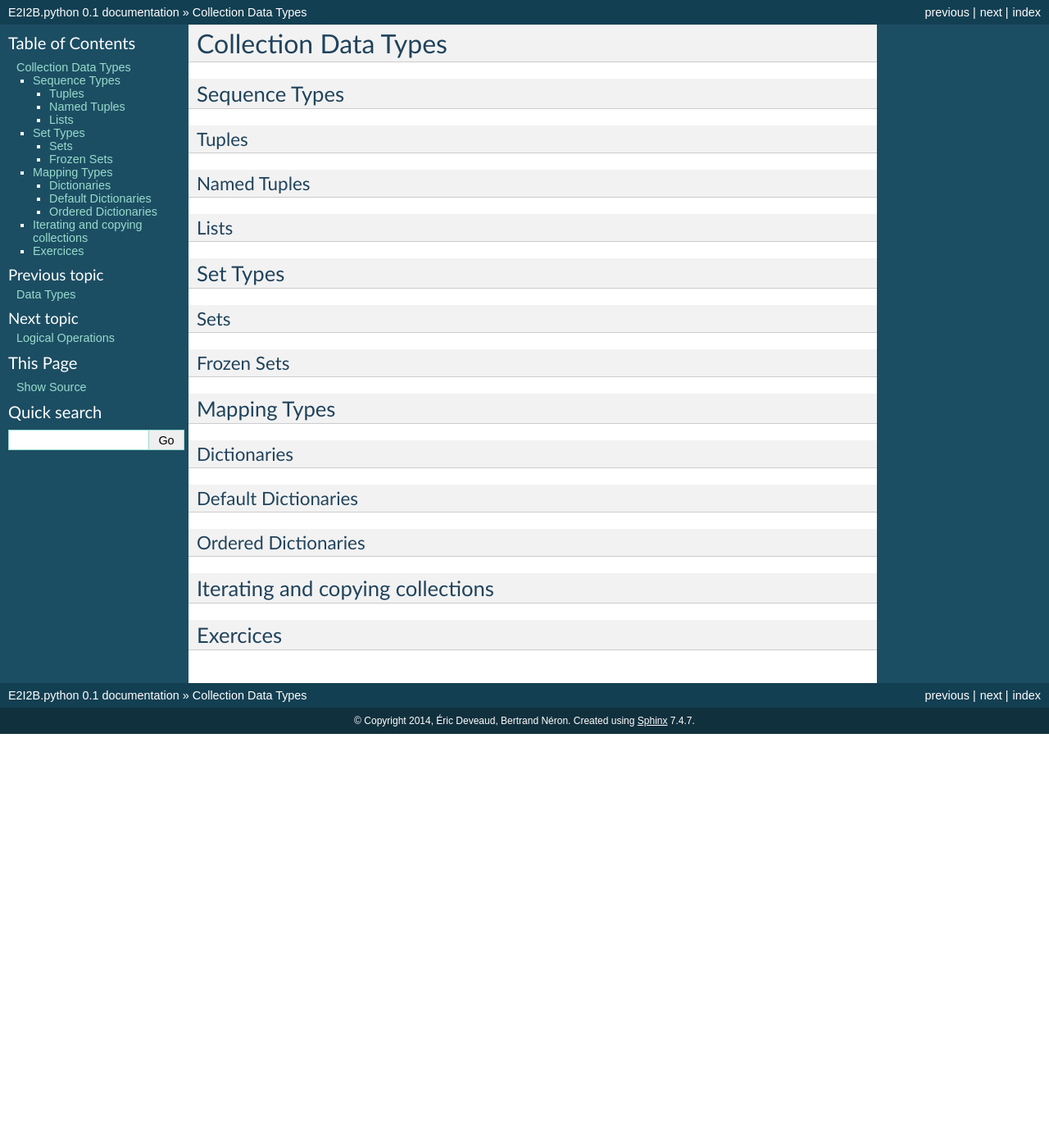
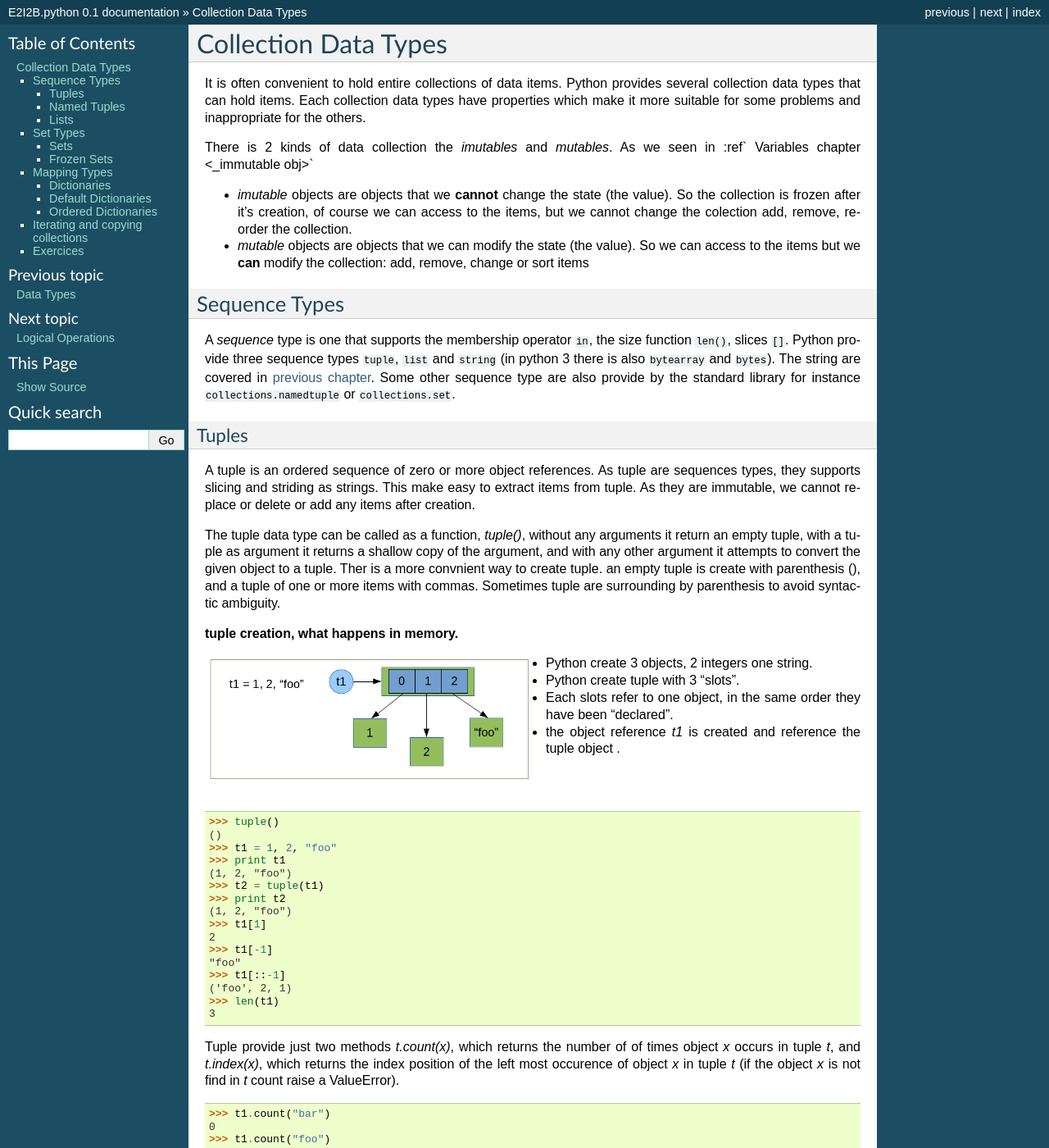
Before and after one commit to C3BI-pasteur-fr/python-course-1, a Sphinx documentation site: the page built from source/Collection_Data_Types.rst, in a window 1280 px wide and 1400 px high. Shown: the whole window at 82% size. Built offline with Sphinx 7.4.7, drawn with Linux system fonts in a browser that asks for light colours; some of the changed text lies outside the part shown.

Commit message:
add section about tuple and namedtuple

```diff
--- a/source/Collection_Data_Types.rst
+++ b/source/Collection_Data_Types.rst
@@ -4,21 +4,137 @@
 Collection Data Types
 *********************
 
+It is often convenient to hold entire collections of data items.
+Python provides several collection data types that can hold items.
+Each collection data types have properties which make it more suitable
+for some problems and inappropriate for the others.
+
+There is 2 kinds of data collection the *imutables* and *mutables*.
+As we seen in :ref` Variables chapter <_immutable obj>`
+
+* *imutable* objects are objects that we **cannot** change the state (the value).
+  So the collection is frozen after it's creation, of course we can access to the items,
+  but we cannot change the colection add, remove, reorder the collection.
+
+* *mutable* objects are objects that we can modify the state (the value).
+  So we can access to the items but we **can** modify the collection: add, remove, change or sort items
+
+
 .. _sequences:
 
 Sequence Types
 ==============
 
+A *sequence* type is one that supports the membership operator ``in``, the size function ``len()``, slices ``[]``.
+Python provide three sequence types ``tuple``, ``list`` and ``string`` (in python 3 there is also ``bytearray`` and ``bytes``).
+The string are covered in :ref:`previous chapter <strings>`.
+Some other sequence type are also provide by the standard library for instance ``collections.namedtuple``  or ``collections.set``.
+
 Tuples
 ------
 
+A tuple is an ordered sequence of zero or more object references.
+As tuple are sequences types, they supports slicing and striding as strings.
+This make easy to extract items from tuple.
+As they are immutable, we cannot replace or delete or add any items after creation.
+
+The tuple data type can be called as a function, *tuple()*, without any arguments it return an empty tuple,
+with a tuple as argument it returns a shallow copy of the argument, and with any other argument it
+attempts to convert the given object to a tuple.
+Ther is a more convnient way to create tuple. an empty tuple is create with parenthesis (),
+and a tuple of one or more items with commas.
+Sometimes tuple are surrounding by parenthesis to avoid syntactic ambiguity.
+
+**tuple creation, what happens in memory.**
+
+.. image:: _static/figs/tuple.png
+   :width: 400px
+   :align: left
+   :alt: tuple creation, what happen in memory.
+
+* Python create 3 objects, 2 integers one string.
+* Python create tuple with 3 "slots".
+* Each slots refer to one object, in the same order they have been "declared".
+* the object reference *t1* is created and reference the tuple object .
+
+.. container:: clearer
+
+   .. image :: _static/figs/spacer.png
+
+\ ::
+
+   >>> tuple()
+   ()
+   >>> t1 = 1, 2, "foo"
+   >>> print t1
+   (1, 2, "foo")
+   >>> t2 = tuple(t1)
+   >>> print t2
+   (1, 2, "foo")
+   >>> t1[1]
+   2
+   >>> t1[-1]
+   "foo"
+   >>> t1[::-1]
+   ('foo', 2, 1)
+   >>> len(t1)
+   3
+
+Tuple provide just two methods *t.count(x)*, which returns the number of of times object *x* occurs in tuple *t*,
+and *t.index(x)*, which returns the index position of the left most occurence of object *x* in tuple *t*
+(if the object *x* is not find in *t* count raise a ValueError). ::
+
+   >>> t1.count("bar")
+   0
+   >>> t1.count("foo")
+   1
+   >>> t1.index("foo")
+   2
+
+
 Named Tuples
 ------------
+
+A named tuple behaves just like a plain tuple, and has the same performance characteristics.
+It simply adds the possibilty to access to the data items in the tuple either by their index position
+or by name.
+A name tuple allow us to aggregate data and improve code readibility
+
+The ``collections`` module from the standard library provides the *namedtuple()* fuction.
+This function is used to create custom tuple data types.
+For example: ::
+
+   >>> import collections
+   >>> RestrictEnzyme = collections.namedtuple("RestrictEnzyme", "name comment sequence cut end")
+   >>> ecor1 = RestrictEnzyme("EcoR1", "Ecoli restriction enzime I", "gaattc", 1, "sticky")
+   >>> bamh1 = RestrictEnzyme("BamH1",
+   ... "type II restriction endonuclease from Bacillus amyloliquefaciens ",
+   ... "ggatcc",
+   ... 1,
+   ... "sticky")
+   >>>
+   >>> ecor1[2]
+   'gaattc'
+   >>> ecor1.sequence
+   'gaattc'
+   >>> ecor1.end == bamh1.end
+   True
+   >>> ecor1_frg = ecor1.sequence[:ecor1.cut] , ecor1.sequence[ecor1.cut:]
+   >>> print ecor1_frg
+   ('g', 'aattc')
+
+.. note::
+
+   Although named tuple can be very convenient to aggregate data, we can go beyond by creating our own data type
+   and add behavior to some aggregated data with *object-oriented* programming.
+   This topic will not cover in this course but if you are interested in, read http://www.qtrac.eu/py3book.html
 
 .. _list:
 
 Lists
 -----
+
+
 
 Set Types
 =========
```
Also changed, not shown: source/_static/figs/tuple.png (added).
